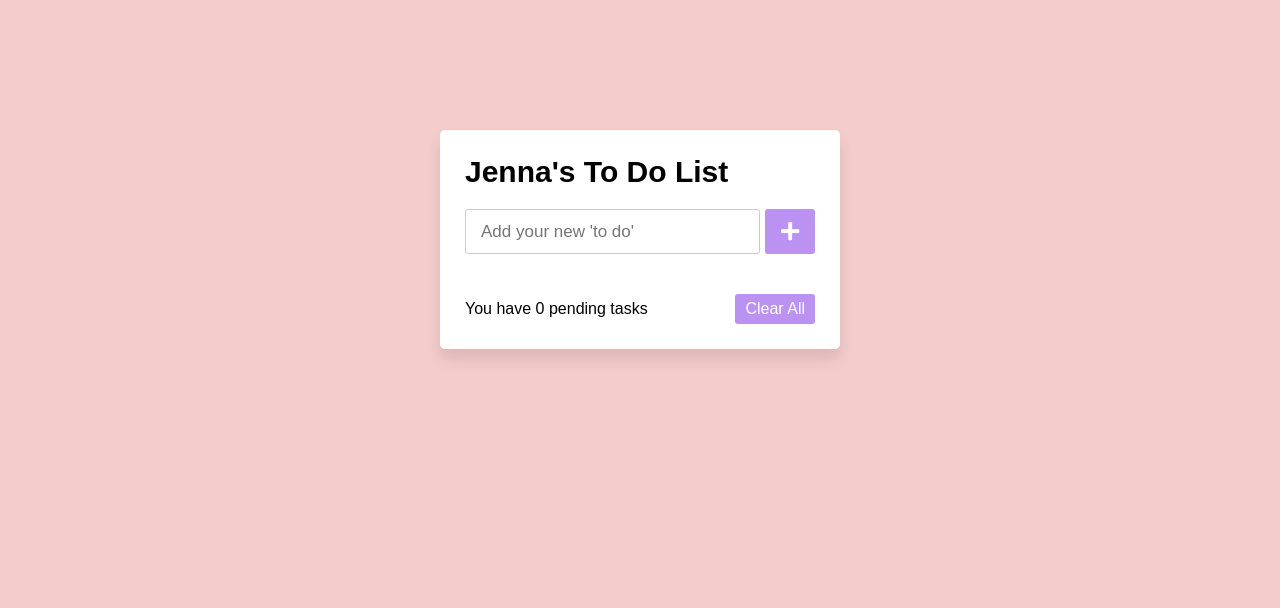
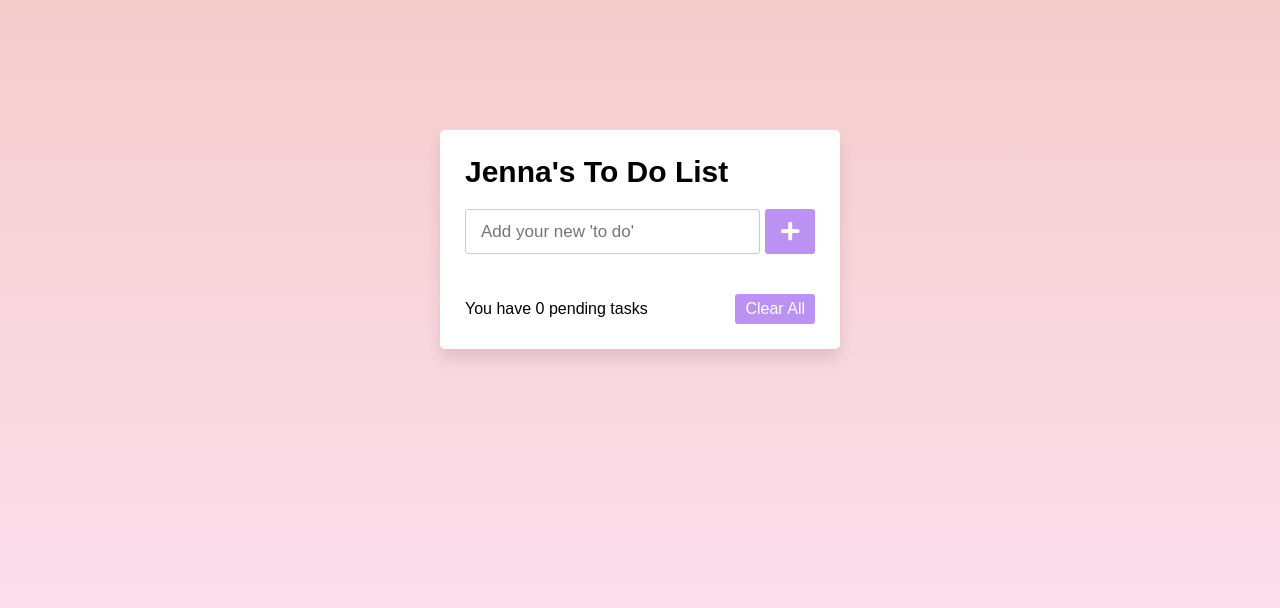
Before and after one commit to jmyanish/jmyanish.github.io, a plain HTML site: page index.html in a window 1280 px wide. Drawn offline with Linux system fonts and the light colour scheme.

Commit message:
Update style.css

```diff
--- a/style.css
+++ b/style.css
@@ -14,7 +14,7 @@ body{
   height: 100vh;
   /* overflow: hidden; */
   padding: 10px;
-  background: linear-gradient(to bottom, #f4cccc 0%, #f4cccc 100%);
+  background: linear-gradient(to bottom, #f4cccc 0%, #FFE5F6 100%);
 }
 .wrapper{
   background: #fff;
```
